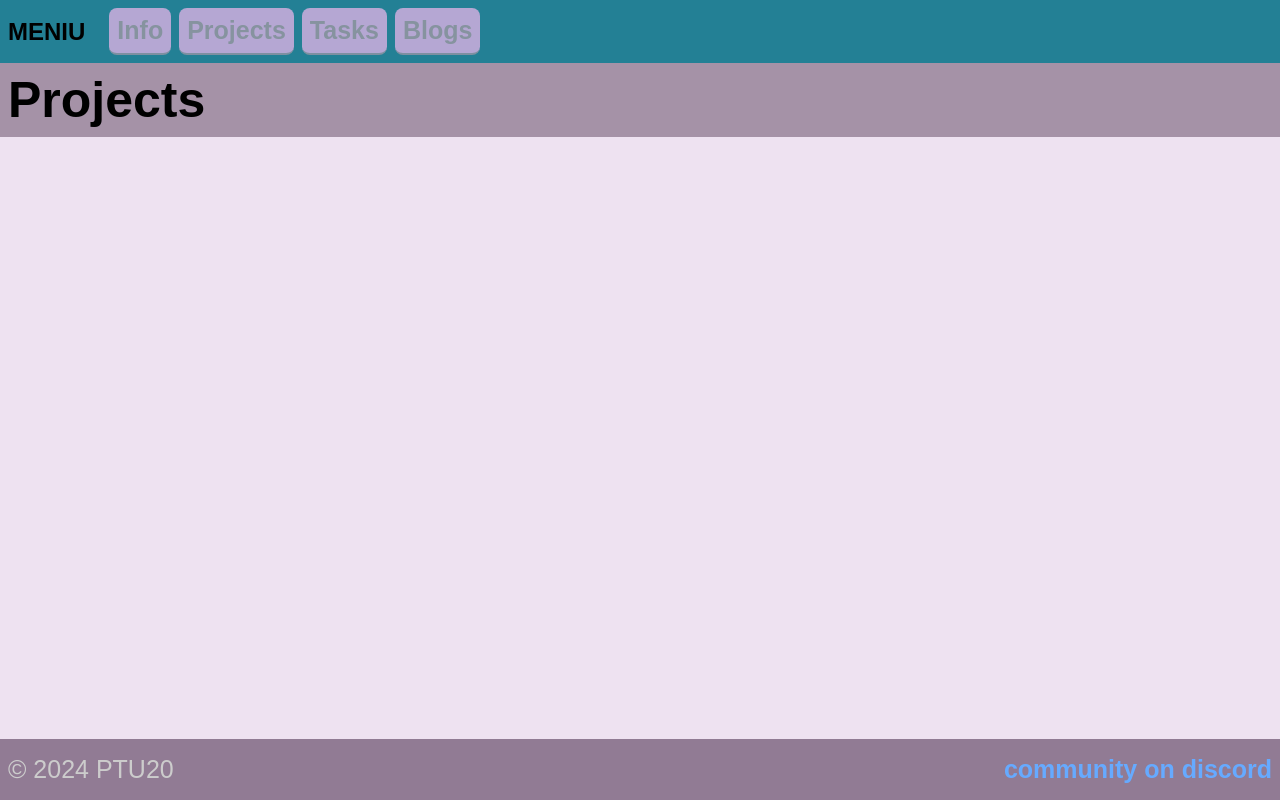
After one commit to egluzelu/Django_kioskas, a Django app: page /project/ in a window 1280 px wide. The commit adds this page. Run offline with Django 5.2, Linux system fonts and the light colour scheme; data that the repository does not hold is empty.

Commit message:
Project folderis sukurtas ir sekmingai veikia

```diff
--- a/tasker_kioskas/blog/admin.py
+++ b/tasker_kioskas/blog/admin.py
@@ -25,6 +25,4 @@ class BlogAdmin(admin.ModelAdmin):
     )
 
 
-
-
 admin.site.register(models.Blog, BlogAdmin)
--- a/tasker_kioskas/blog/templates/blog/blog_list.html
+++ b/tasker_kioskas/blog/templates/blog/blog_list.html
@@ -5,6 +5,7 @@
 <ul>
 {% for blog in blog_list %}
     <li><a href="{% url "blog_detail" blog.pk %}">{{ blog.name }}</a>
+        <span style="float:left;">{{ blog.created_at }}</span>
     </li>
 {% endfor %}
 </ul>
--- a/tasker_kioskas/tasks/static/css/style.css
+++ b/tasker_kioskas/tasks/static/css/style.css
@@ -1,7 +1,7 @@
 body {
-    background-color: #cccccc;
+    background-color: #eee2f1;
     font-family: sans-serif;
-    font-size: 16px;
+    font-size: 25px;
     display: flex;
     flex-direction: column;
     margin: 0; padding: 0;
@@ -9,7 +9,7 @@ body {
 }
 
 header {
-    background-color: #999999;
+    background-color: #238095;
     display: flex;
     flex-direction: row;
     align-items: center;
@@ -32,20 +32,20 @@ header ul.nav {
 }
 
 header ul.nav li a, header ul.nav form button {
-    background-color: #aaaaaa;
+    background-color: #b5a7d3;
     display: block;
     margin: 0;
     padding: 0.5rem;
     border: 0;
-    border-bottom: 2px solid #004488;
+    border-bottom: 2px solid #7e90a1;
     cursor: pointer;
-    color: #004488;
+    color: #86939f;
     font-size: 100%;
     border-radius: 0.5rem;
 }
 
 header ul.nav li a:hover, header ul.nav form button:hover {
-    background-color: #b8b8b8;
+    background-color: #a594a1;
     border-bottom: 2px solid #0055cc;
     color: #0055cc;
     text-decoration: none;
@@ -56,7 +56,7 @@ main {
 }
 
 footer {
-    background-color: #666666;
+    background-color: #917b94;
 }
 
 a {
@@ -71,7 +71,7 @@ a:hover {
 }
 
 h1, h2, h3, h4, h5, h6 {
-    background-color: #bbbbbb;
+    background-color: #a592a7;
     border-color: 1px solid #888888;
     padding: 0.5rem;
     margin: 1rem 0;
--- a/tasker_kioskas/tasks/templates/base.html
+++ b/tasker_kioskas/tasks/templates/base.html
@@ -11,6 +11,7 @@
         <span class="logo">MENIU</span>
         <ul class="nav">
             <li><a href="{% url "index" %}">Info</a></li>
+            <li><a href="{% url "project_list" %}">Projects</a></li>
             <li><a href="{% url "task_list" %}">Tasks</a></li>
             <li><a href="{% url "blog_list" %}">Blogs</a></li>
         </ul>
--- /dev/null
+++ b/tasker_kioskas/tasks/templates/projects/project_list.html
@@ -0,0 +1,11 @@
+{% extends "base.html" %}
+{% block title %}{{ block.super }} list{% endblock title %}
+{% block content %}
+<h1>Projects</h1>
+<ul>
+{% for project in project_list %}
+    <li><a href="{% url "project_detail" project.pk %}">{{ project.name }}</a>
+    </li>
+{% endfor %}
+</ul>
+{% endblock content %}
--- a/tasker_kioskas/tasks/urls.py
+++ b/tasker_kioskas/tasks/urls.py
@@ -6,6 +6,8 @@ urlpatterns = [
     path('tasks/', views.task_list, name='task_list'),
     path('task/<int:pk>/', views.task_detail, name='task_detail'),
     path('task/<int:pk>/done/', views.task_done, name='task_done'),
+    path('project/', views.project_list, name='project_list'),
+    path('project/<int:pk>/', views.project_detail, name='project_detail'),
     path('blogs/', views.blog_list, name='blog_list'),
     path('blogs/<int:pk>/', views.blog_detail, name='blog_detail'),
 ]
--- a/tasker_kioskas/tasks/views.py
+++ b/tasker_kioskas/tasks/views.py
@@ -23,6 +23,15 @@ def blog_detail(request: HttpRequest, pk: int) -> HttpResponse:
         'blog': get_object_or_404(blog_models.Blog, pk=pk),
     })
 
+def project_list(request: HttpRequest) -> HttpResponse:
+    return render(request, 'projects/project_list.html', {
+        'project_list': models.Project.objects.all(),
+    })
+
+def project_detail(request: HttpRequest, pk: int) -> HttpResponse:
+    return render(request, 'projects/project_detail.html', {
+        'project': get_object_or_404(models.Project, pk=pk),
+    })
 
 def task_list(request: HttpRequest) -> HttpResponse:
     return render(request, 'tasks/task_list.html', {
```
Also changed, not shown: tasker_kioskas/tasks/templates/projects/project_detail.html (added, +19 -0 lines). Lines whose indentation alone changed are shown as unchanged.
